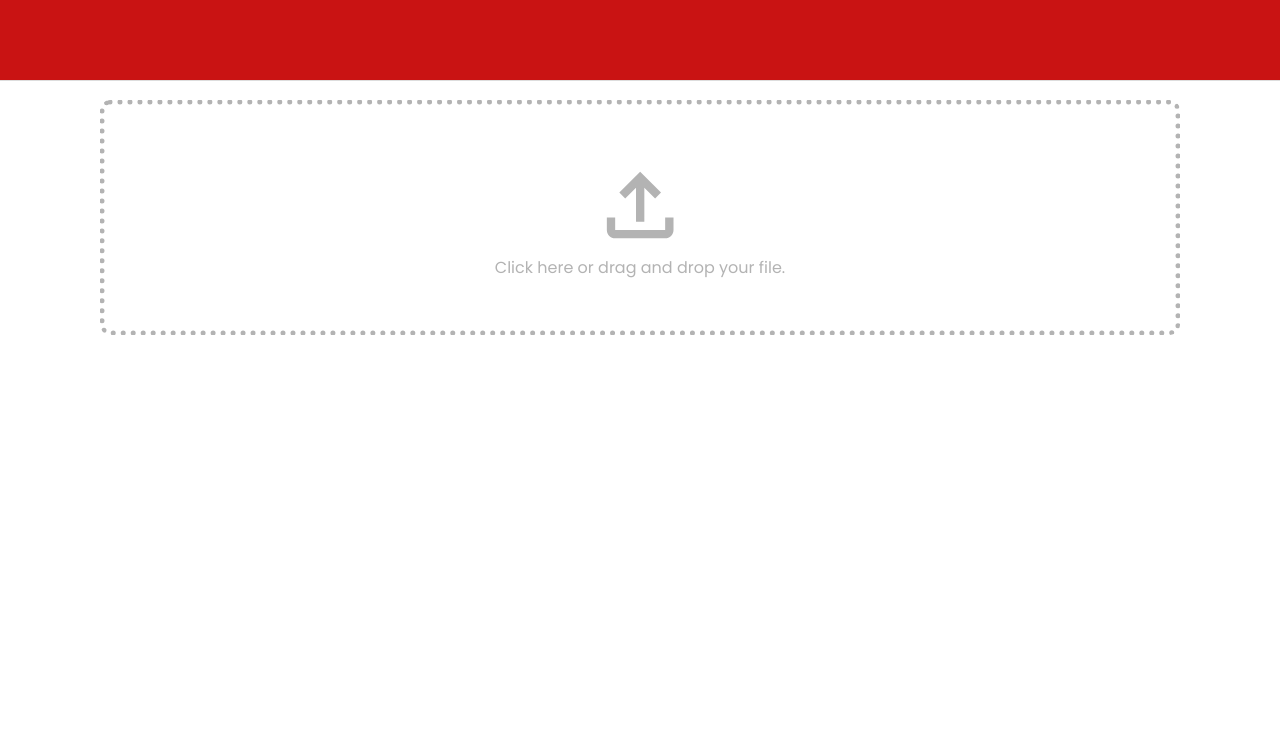
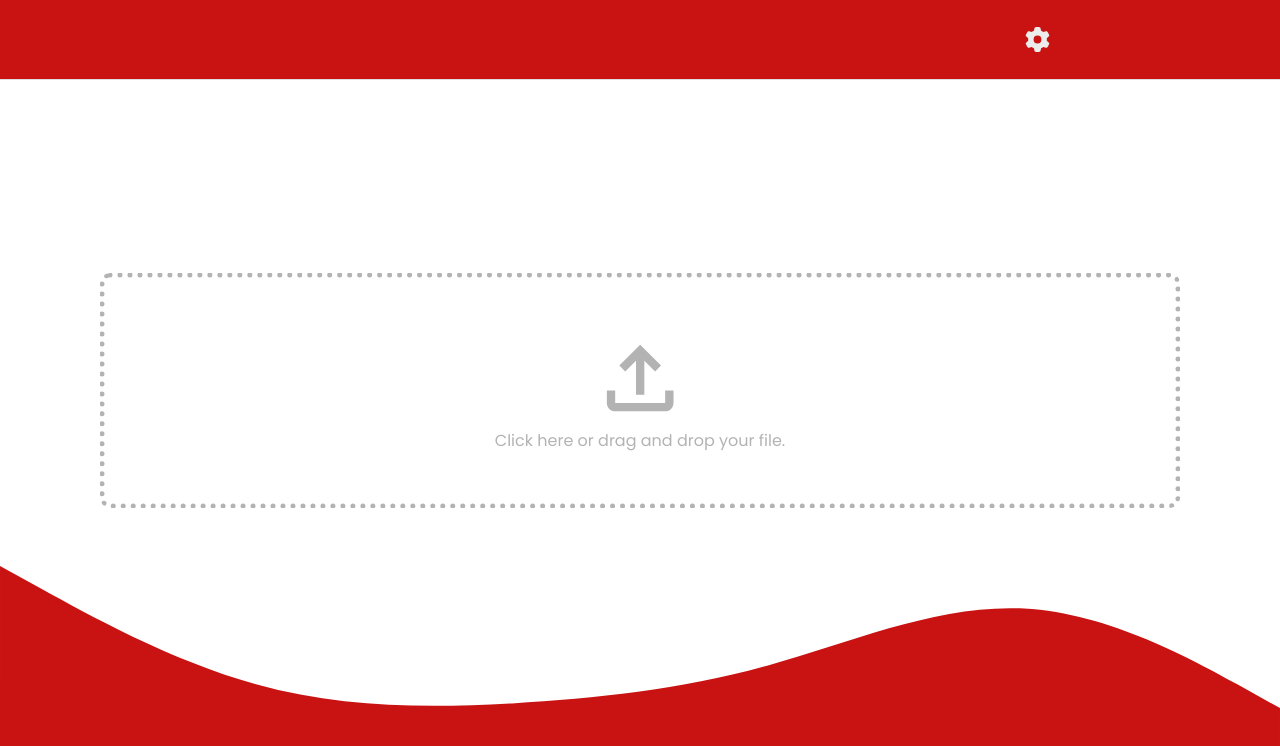
Before and after one commit to fractalxg/portfolio-generative-ai, a React (Vite) app in the folder frontend/: page / in a window 1280 px wide. Shown: the top 746 px of the page. Built offline with nearby package versions, Linux system fonts and the light colour scheme.

Commit message:
style: footer and header gear icon

```diff
--- a/frontend/components/Body.css
+++ b/frontend/components/Body.css
@@ -1,7 +1,10 @@
 .body-container {
-  margin-top: 80px;
+  display: grid;
   background-color: var(--color-1);
   width: 100%;
+  height: 80vh;
+  margin-top: 70px;
+  align-items: center;
 }
 
 .body-container h2 {
@@ -99,5 +102,5 @@
 }
 
 .body-generated-answear-content{
-  padding: 20px 40px 80px 40px;
+  padding: 20px 40px 300px 40px;
 }
--- a/frontend/components/DragAndDrop.css
+++ b/frontend/components/DragAndDrop.css
@@ -4,9 +4,9 @@
   border-radius: 10px;
   padding: 50px 150px 50px 150px;
   justify-content: center;
-  margin-top: 100px;
   margin-left: 100px;
   margin-right: 100px;
+
 }
 .drag-and-drop-text {
   display: flex;
--- /dev/null
+++ b/frontend/components/Footer.css
@@ -0,0 +1,12 @@
+
+.footer-wave-container {
+    position: fixed;
+    bottom: 0;
+    width: 100%;
+
+  }
+.footer-wave{
+    background-color:#C91313;
+    height: 10px;
+    margin-top: -10px;
+}
--- /dev/null
+++ b/frontend/components/Footer.jsx
@@ -0,0 +1,26 @@
+import "./Footer.css";
+
+const Footer = () => {
+  return (
+
+    <div className="footer-wave-container">
+      <svg
+        xmlns="http://www.w3.org/2000/svg"
+        viewBox="0 0 1440 320"
+        className="svg-footer"
+      >
+        <path
+          fill="#C91313"
+          fillOpacity="1"
+          d="M0,64L48,90.7C96,117,192,171,288,197.3C384,224,480,224,576,218.7C672,213,768,203,864,176C960,149,1056,107,1152,112C1248,117,1344,171,1392,197.3L1440,224L1440,320L1392,320C1344,320,1248,320,1152,320C1056,320,960,320,864,320C768,320,672,320,576,320C480,320,384,320,288,320C192,320,96,320,48,320L0,320Z"
+        ></path>
+      </svg>
+      <div className="footer-wave">
+
+    </div>
+    </div>
+
+  );
+};
+
+export default Footer;
--- a/frontend/components/Header.css
+++ b/frontend/components/Header.css
@@ -1,11 +1,26 @@
 .header-container {
     height: 80px;
     width: 100%;
-    position: fixed;
-    top: 0;
     display: flex;
     align-items: center;
     border-bottom: 1px solid #ddd;
-    z-index: 2;
-    background-color: var(--color-2);;
+    background-color: var(--color-2);
+    position: fixed;
+    top: 0;
 }
+
+.header-content{
+    width: 100%;
+    display: flex;
+    justify-content: end;
+    padding-right: 18vw;
+}
+
+.header-icon {
+    width: 25px;
+    height: 25px;
+    color: #ececec;
+}
+.header-icon:hover {
+    cursor: pointer;
+}
--- a/frontend/components/Header.jsx
+++ b/frontend/components/Header.jsx
@@ -1,9 +1,14 @@
-import "./Header.css"
+import "./Header.css";
+import { FaGear } from "react-icons/fa6";
 
 const Header = () => {
   return (
-    <div className="header-container"></div>
-  )
-}
+    <div className="header-container">
+      <div className="header-content">
+        <FaGear className="header-icon" />
+      </div>
+    </div>
+  );
+};
 
-export default Header
+export default Header;
--- a/frontend/routes/Home.jsx
+++ b/frontend/routes/Home.jsx
@@ -1,4 +1,5 @@
 import Body from "../components/Body"
+import Footer from "../components/Footer"
 import Header from "../components/Header"
 import "./Home.css"
 
@@ -7,6 +8,7 @@ const Home = () => {
     <div className="home-container">
         <Header />
         <Body />
+        <Footer />
     </div>
   )
 }
--- a/frontend/src/App.css
+++ b/frontend/src/App.css
@@ -1,6 +1,7 @@
 * {
     margin: 0;
     padding: 0;
+    box-sizing: border-box;
     font-family: "Poppins", sans-serif;
 }
 
```
